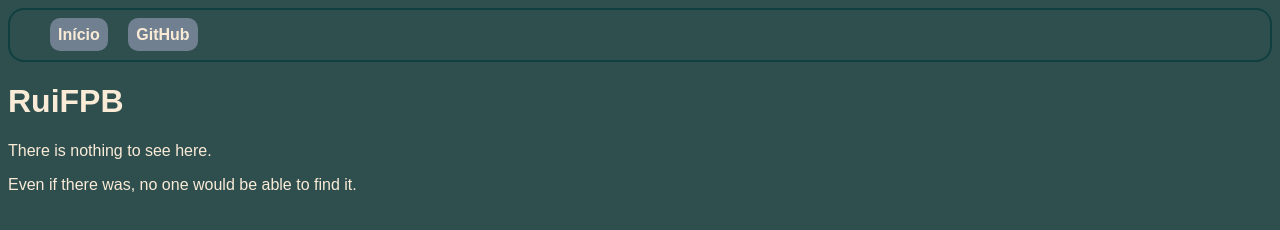
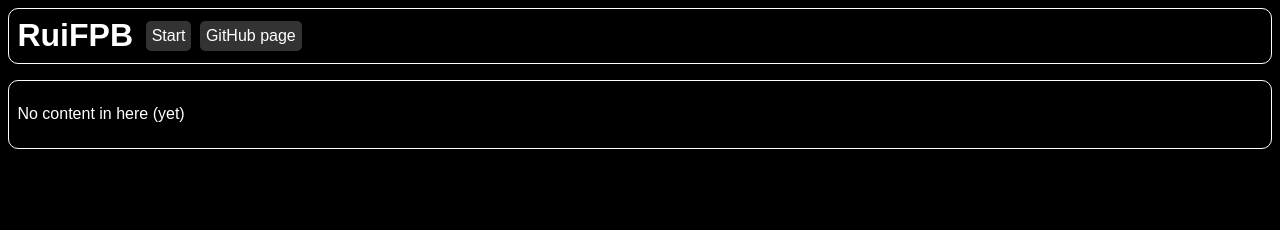
Before and after one commit to RuiFPB/RuiFPB.github.io, a plain HTML site: page index.html in a window 1280 px wide. Drawn offline with Linux system fonts and the light colour scheme.

Commit message:
Design update

```diff
--- a/index.html
+++ b/index.html
@@ -3,31 +3,23 @@
 
 <head>
     <meta charset="UTF-8">
-    <meta http-equiv="X-UA-Compatible" content="IE=edge">
-    <meta name="viewport" content="width=device-width, initial-scale=1.0">
     <title>RuiFPB</title>
 
     <link rel="stylesheet" href="styles.css">
 
-    <script>
-    </script>
 </head>
 
 <body>
-    <nav id="top-nav">
-        <ul>
-            <li>
-                <a href=".">Início</a>
-            </li>
-
-            <li>
-                <a href="https://github.com/RuiFPB" target="_blank">GitHub</a>
-            </li>
-        </ul>
-    </nav>
-    <h1>RuiFPB</h1>
-    <p>There is nothing to see here.</p>
-    <p>Even if there was, no one would be able to find it.</p>
+    <div id="header">
+        <h1>RuiFPB</h1>
+        <div id="nav-bar">
+            <a href=".">Start</a>
+            <a href="https://github.com/ruifpb" target="_blank">GitHub page</a>
+        </div>
+    </div>
+    <div id="content">
+        <p>No content in here (yet)</p>
+    </div>
 </body>
 
 </html>
--- a/styles.css
+++ b/styles.css
@@ -1,36 +1,55 @@
+/*
+    Universal properties
+*/
 body {
-    font-family: Arial, Helvetica, sans-serif;
-    background-color: darkslategray;
-    color: antiquewhite;
+    background: #000;
+    color: #fff;
+    font-family: sans-serif;
 }
 
-a {
-    color: antiquewhite;
+a:active, a:link, a:hover, a:visited {
+    color: #fff;
     text-decoration: none;
-    font-weight: bold;
 }
 
-#top-nav {
-    border: 2px solid #0f3f3f;
-    border-radius: 16px;
+/*
+    Header
+*/
+div#header {
+    display: flex;
+    border-color: #fff;
+    border: 1px;
+    padding: 0 1ex;
+    border-style: solid;
+    border-radius: 10px;
 }
 
-#top-nav ul {
-    list-style-type: none;
+div#header h1 {
+    align-self: center;
+    margin: 0.5ex 0;
 }
 
-#top-nav ul li {
-    display: inline-block;
+div#header div#nav-bar {
+    display: flex;
+    align-self: center;
+    margin-left: 1ex;
 }
 
-#top-nav ul li a {
-    padding: .5em;
-    margin-right: 1em;
-    background-color: slategray;
-    border-radius: 10px;
-    transition: 200ms;
+div#header div#nav-bar a {
+    background-color: #333;
+    padding: 6px;
+    border-radius: 5px;
+    margin: 0 0.5ex;
 }
 
-#top-nav ul li a:hover {
-    background-color: #0f3f3f;
+/*
+    Content
+*/
+
+div#content {
+    margin-top: 1em;
+    /* background-color: rgba(255, 255, 255, 0.1); */
+    padding: 1ex 1ex;
+    border: 1px solid #fff;
+    border-radius: 10px;
 }
```
